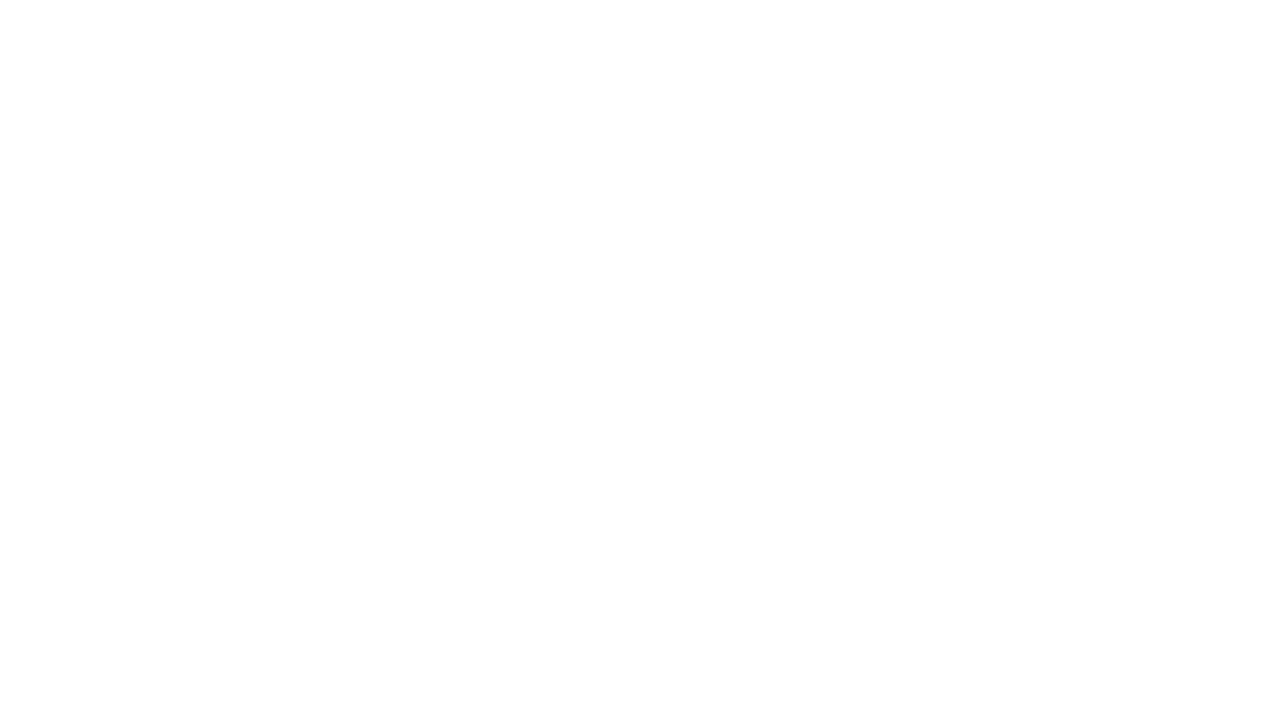
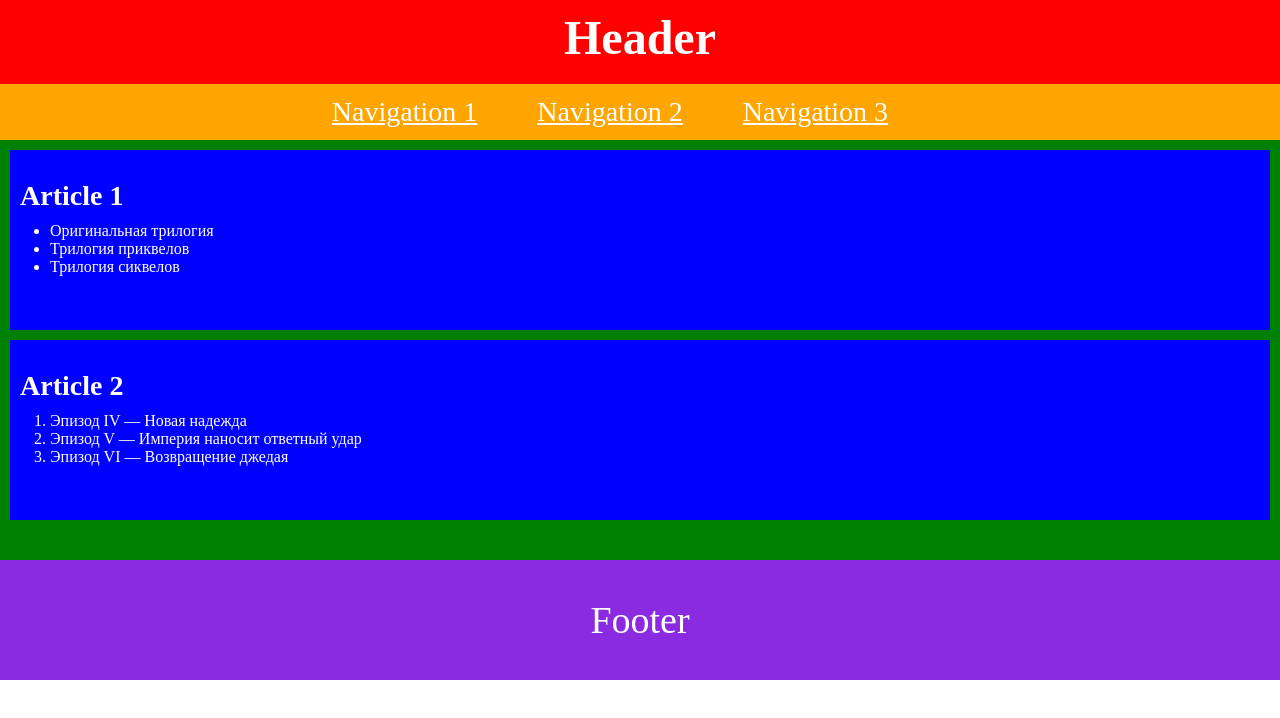
Before and after one commit to js-tasks-ru/htmlcss-20250313_9651027, a website: page 02-dz0/01-semantic-mockup/solution.html in a window 1280 px wide. Drawn offline with Linux system fonts and the light colour scheme.

Commit message:
Задание
Создал семантические блоки и файл style.css

```diff
--- a/02-dz0/01-semantic-mockup/solution.html
+++ b/02-dz0/01-semantic-mockup/solution.html
@@ -1,4 +1,44 @@
 <!DOCTYPE html>
 <html lang="ru">
-    <!-- Ваше решение -->
+
+<head>
+    <meta charset="utf-8">
+    <title>Semantic markup</title>
+    <link rel="stylesheet" href="style.css">
+</head>
+
+<body>
+    <header>
+        <h1>Header</h1>
+        <nav>
+            <a href="#">Navigation 1</a>
+            <a href="#">Navigation 2</a>
+            <a href="#">Navigation 3</a>
+        </nav>
+
+    </header>
+    <main>
+        <article>
+            <h2>Article 1</h2>
+            <ul>
+                <li>Оригинальная трилогия</li>
+                <li>Трилогия приквелов</li>
+                <li>Трилогия сиквелов</li>
+            </ul>
+        </article>
+        <article>
+            <h2>Article 2</h2>
+            <ol>
+                <li>Эпизод IV — Новая надежда</li>
+                <li>Эпизод V — Империя наносит ответный удар</li>
+                <li>Эпизод VI — Возвращение джедая</li>
+            </ol>
+        </article>
+    </main>
+    <footer>
+        <p>Footer</p>
+    </footer>
+
+</body>
+
 </html>
--- /dev/null
+++ b/02-dz0/01-semantic-mockup/style.css
@@ -0,0 +1,82 @@
+* {
+    color: white;
+    margin: 0;
+    padding: 0;
+}
+
+header {
+    height: 140px;
+    background-color: red;
+    position: relative;
+
+}
+
+h1 {
+    font-size: 48px;
+    text-align: center;
+    padding-top: 10px;
+
+}
+
+nav {
+    height: 40%;
+    width: 100%;
+    background-color: orange;
+    position: absolute;
+    bottom: 0;
+    display: flex;
+    justify-content: center;
+    align-items: center;
+
+}
+
+a {
+    font-size: 28px;
+    margin-right: 60px;
+
+}
+
+main {
+    height: 400px;
+    background-color: green;
+    padding-top: 10px;
+    padding-left: 10px;
+    padding-right: 10px;
+    padding-bottom: 10px;
+}
+
+h2 {
+    font-size: 28px;
+    margin-bottom: 10px;
+
+}
+
+article {
+    height: 150px;
+    background-color: blue;
+    padding-left: 10px;
+    padding-top: 30px;
+    margin-bottom: 10px;
+}
+
+ol {
+    padding-left: 30px;
+}
+
+ul {
+    padding-left: 30px;
+}
+
+footer {
+    height: 120px;
+    background-color: blueviolet;
+    font-size: 38px;
+    display: flex;
+    align-items: center;
+    justify-content: center;
+}
+/*
+p{
+    margin-left: auto;
+    margin-right: auto;
+} */
```
